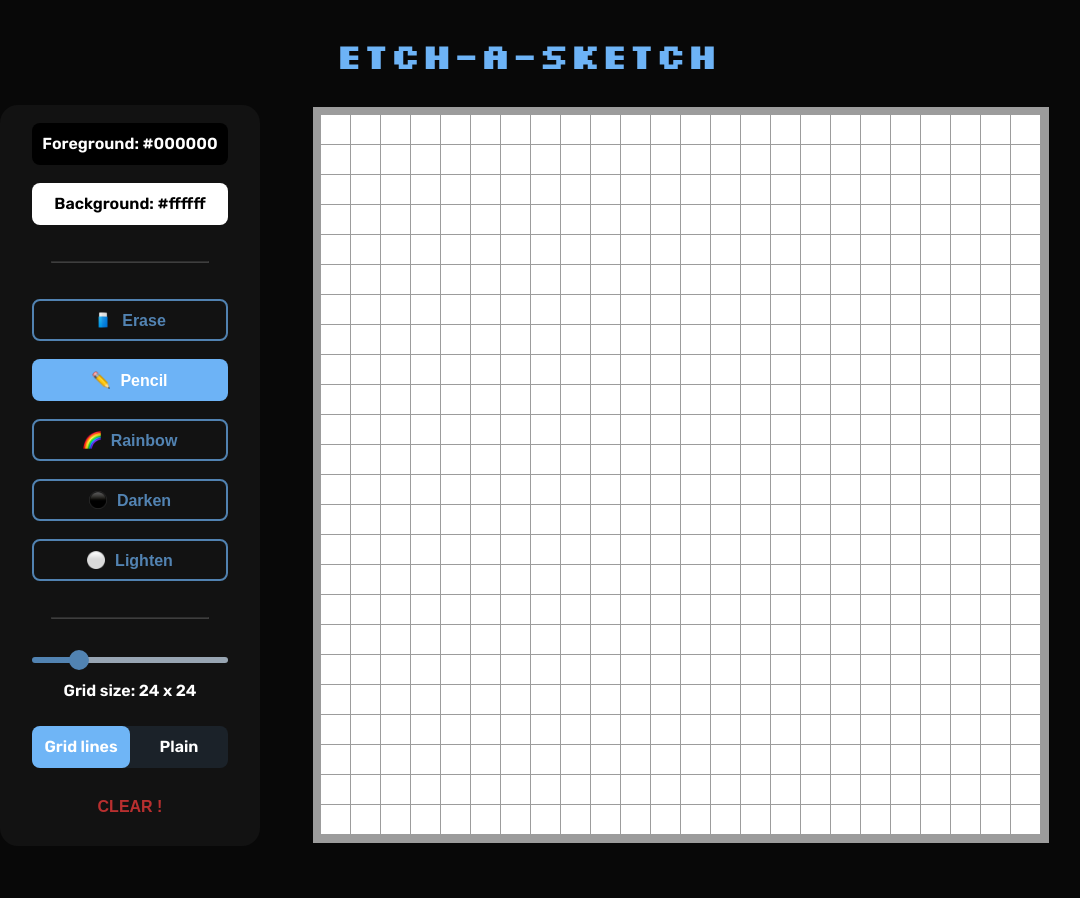
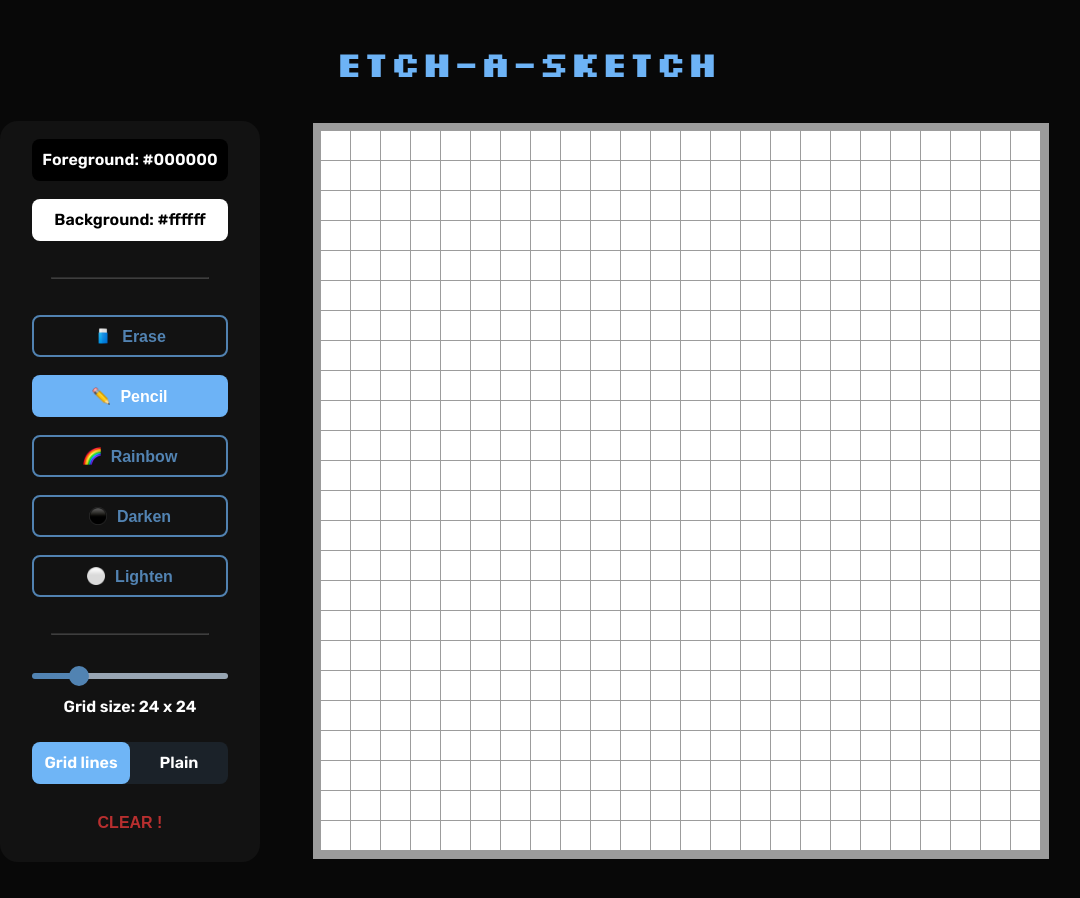
Before and after one commit to realprime/Etch-a-Sketch, a plain HTML site: page index.html in a window 1280 px wide. Shown: the whole page, without its empty margins (113-1193 px from the left). Before the commit the page ends 856 px from the top, so only its background shows below. Drawn offline with Linux system fonts and the light colour scheme.

Commit message:
Update style.css

```diff
--- a/style.css
+++ b/style.css
@@ -5,12 +5,15 @@ body {
     align-items: center;
     background-color: #080808;
     font-family: 'Rubik', sans-serif;
+    padding: 32px;
+    gap: 32px;
 }
 
 h1 {
     color: #6db3f6;
     font-family: 'Silkscreen', cursive;
     font-size: 36px;
+    margin: 0;
 }
 
 .container {
```
